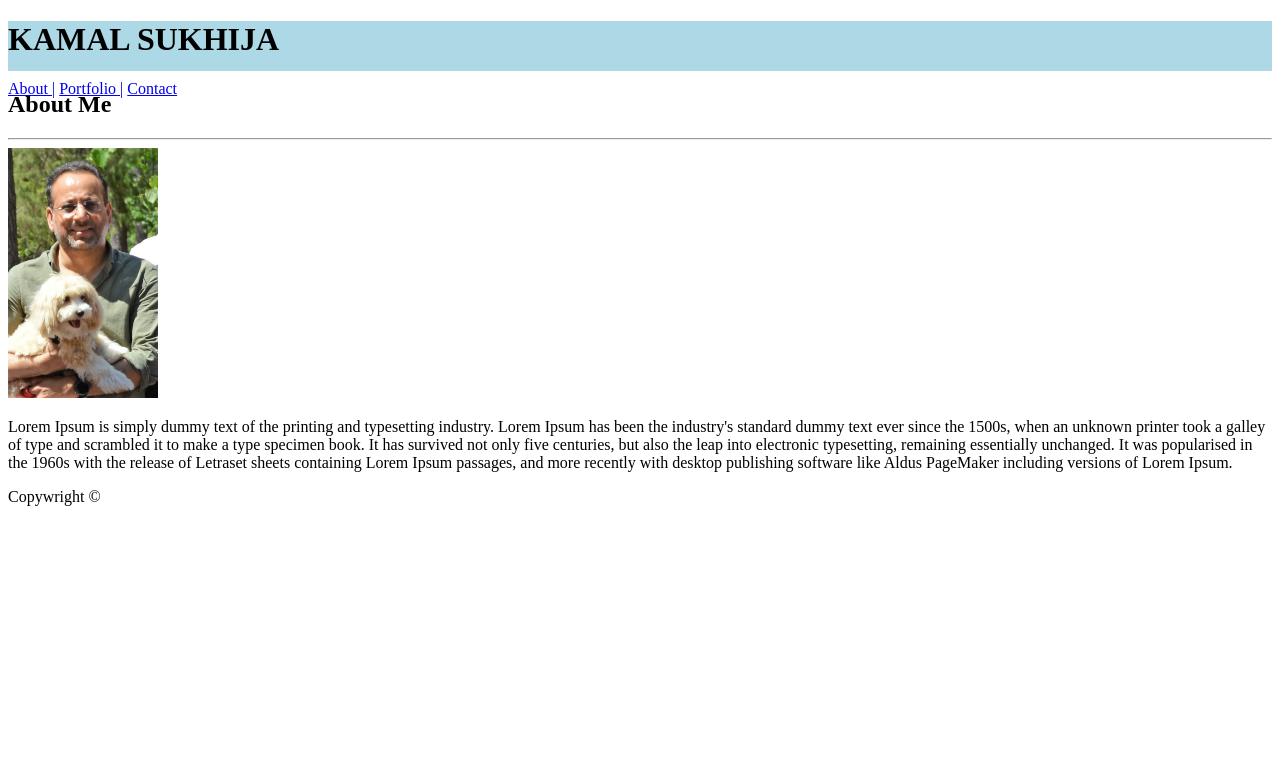
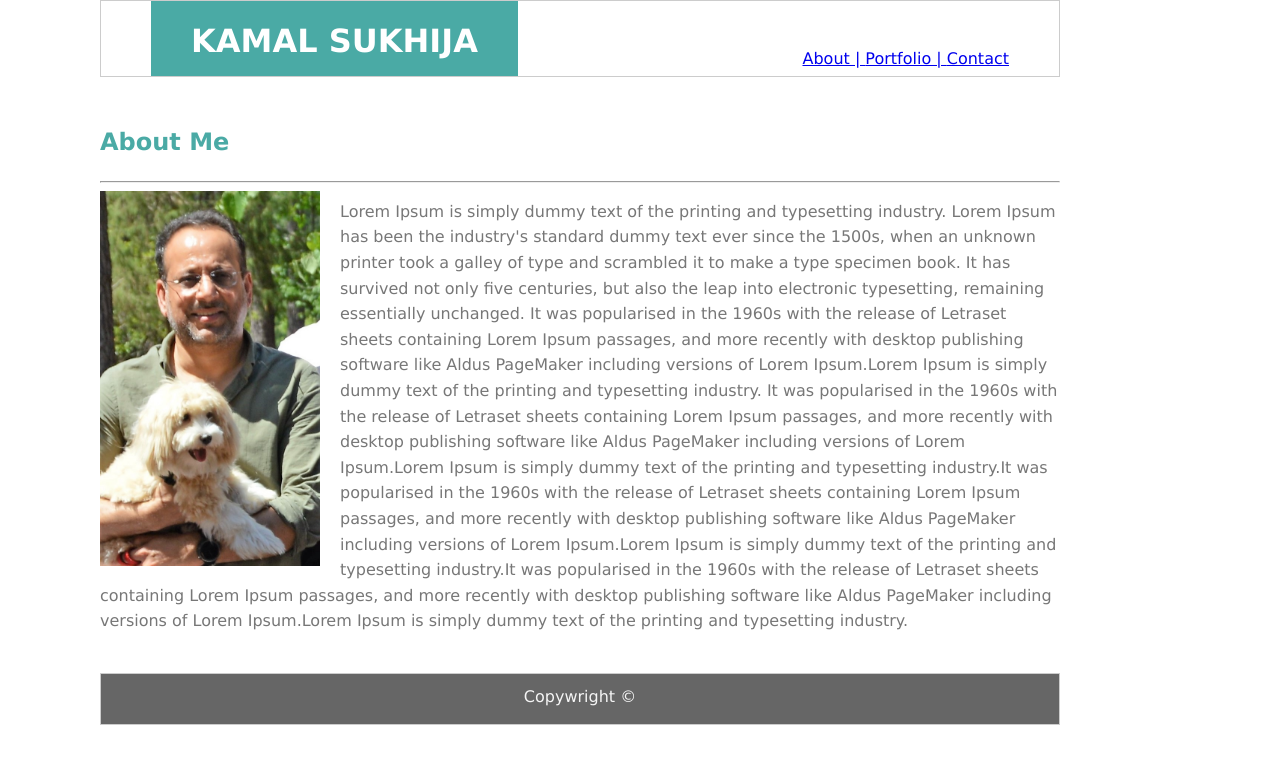
Before and after one commit to ksukhija/Basic-Portfolio, a plain HTML site: page index.html in a window 1280 px wide. Drawn offline with Linux system fonts and the light colour scheme.

Commit message:
Version Submitted for Grading

```diff
--- a/assets/css/style.css
+++ b/assets/css/style.css
@@ -1,12 +1,112 @@
-header {
-    height:50px;
-    background-color:lightBlue;
+/*
+  The body covers the whole page's default settings
+*/
+body {
+    width:960px;
+    margin-top:0;
+    margin-left:100px;
+    font-family: 'Lucida Sans', 'Lucida Sans Regular', 'Lucida Grande', 'Lucida Sans Unicode', Geneva, Verdana, sans-serif;
+    color:#777777;
+    line-height: 1.6;
+
 }
 
+/*
+Sets Headings Color
+*/
+
+h1,h2,h3 {
+    color:#4aaaa5
+}
+
+/*
+Sets Page's Header Setiings
+*/
+header {
+    height:75px;
+    background-color:#ffffff;
+    border:1px;
+    border-color: #cccccc;
+    border-style: solid;
+
+}
+
+/*
+Sets Page's Footer Setiings
+*/
+
+footer {
+    height:40px;
+    background-color:#666666;
+    border:1px;
+    border-color: #cccccc;
+    border-style: solid;
+    text-align: center;
+    color:whitesmoke;
+    padding:10px 0px  0px 0px;
+}
+
+/*
+ ** TODO**
+ Tried to change the thickness of the Horizontal line, but had no affect -
+ Need to Investigate
+*/
+hr {
+    size:4px;
+}
+
+/*
+Sets the pages's main section height. This was done so that the header, footer and
+the main section all show up on a typical computer screen
+*/
+main {
+    height:550px;
+}
+
+/*
+**  **TODO**
+**  Need to work on this to align the pictures as in the instructions
+*/
+.Portfolio_img{
+    padding:20px 40px 0px 20px;
+}
+
+#profile_img {
+   float: left;
+   margin:0px 20px 10px 0px;
+ }
+
+ /*
+ Settings to control the left size of the header
+ */
 #header-left {
     float:left;
+    margin:0px 0px 0px 50px;
+    padding:15px 40px 0px 40px;
+    background-color:#4aaaa5;
+    color:#ffffff;
+    height:60px;
+
 }
 
+ /*
+ Settings to control the right size of the header
+ */
+
 #header-right {
+    margin:0px 50px 0px 0px;
+    padding:45px 0px 0px 0px;
     float:right;
-}
+   }
+
+
+/*
+Setting for the Submit Button
+*/
+#submit {
+    background-color:#4aaaa5;
+    color:#ffffff;
+    height:40px;
+    width:100px;
+    font-size: 20px;
+    }
--- a/index.html
+++ b/index.html
@@ -21,18 +21,44 @@
     </head>
 
     <body>
+        <!--
+            Page Header -  This is common in all pages of the website:
+
+            **TODO**
+            Find out if it is possible to keep the header and footer
+            common some where and refer to it from all pages instead
+            of having code in every page of the website
+        -->
         <header>
-            <H1>KAMAL SUKHIJA</H1>
-            <a href="index.html">About  |</a>
-            <a href="Portfolio.html">Portfolio  |</a>
-            <a href="Contact.html"> Contact</a>
+            <H1 id="header-left">KAMAL SUKHIJA</H1>
+            <section id="header-right">
+                <a href="index.html">About | </a>
+                <a href="Portfolio.html">Portfolio | </a>
+                <a href="Contact.html"> Contact</a>
+            </section>
         </header>
 
-        <section>
+        <!--
+            **TODO**
+            Need to get rid of this - must be a better way to fix the spacing
+        -->
+        <br>
+
+        <main>
+
+            <!--
+                Page's Main Code
+            -->
+
             <H2> About Me</H2>
+
+            <!--
+                **TODO**
+                Could not get the horizantal line thickness to change
+            -->
             <hr>
 
-            <img src="assets/images/With Piku.jpg" alt="Kamal's Picture" height=250px width=150px>
+            <img id="profile_img" src="assets/images/With Piku.jpg" alt="Kamal's Picture" height=375px width=220px>
             <p>
                 Lorem Ipsum is simply dummy text of the printing and typesetting industry.
                 Lorem Ipsum has been the industry's standard dummy text ever since the 1500s, when an unknown
@@ -40,10 +66,20 @@
                 It has survived not only five centuries, but also the leap into electronic typesetting,
                 remaining essentially unchanged. It was popularised in the 1960s with the release of
                 Letraset sheets containing Lorem Ipsum passages, and more recently with desktop publishing
-                software like Aldus PageMaker including versions of Lorem Ipsum.
+                software like Aldus PageMaker including versions of Lorem Ipsum.Lorem Ipsum is simply dummy text of
+                the printing and typesetting industry. It was popularised in the 1960s with the release of
+                Letraset sheets containing Lorem Ipsum passages, and more recently with desktop publishing
+                software like Aldus PageMaker including versions of Lorem Ipsum.Lorem Ipsum is simply dummy text of
+                the printing and typesetting industry.It was popularised in the 1960s with the release of
+                Letraset sheets containing Lorem Ipsum passages, and more recently with desktop publishing
+                software like Aldus PageMaker including versions of Lorem Ipsum.Lorem Ipsum is simply dummy text of
+                the printing and typesetting industry.It was popularised in the 1960s with the release of
+                Letraset sheets containing Lorem Ipsum passages, and more recently with desktop publishing
+                software like Aldus PageMaker including versions of Lorem Ipsum.Lorem Ipsum is simply dummy text of
+                the printing and typesetting industry.
             </p>
 
-        </section>
+        </main>
 
         <footer>
             <copyright>Copywright &copy</copyright>
```
Also changed, not shown: contact.html (+31 -9 lines), portfolio.html (+28 -10 lines).
